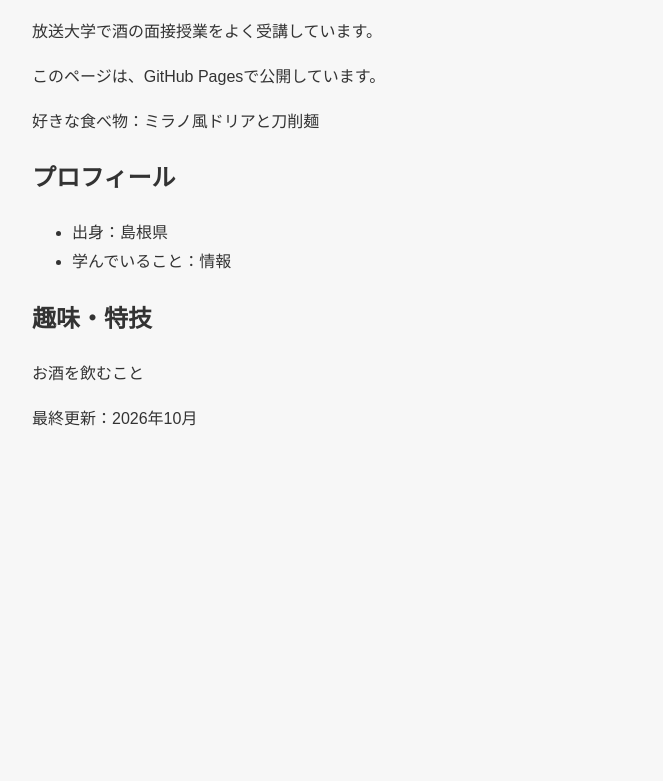
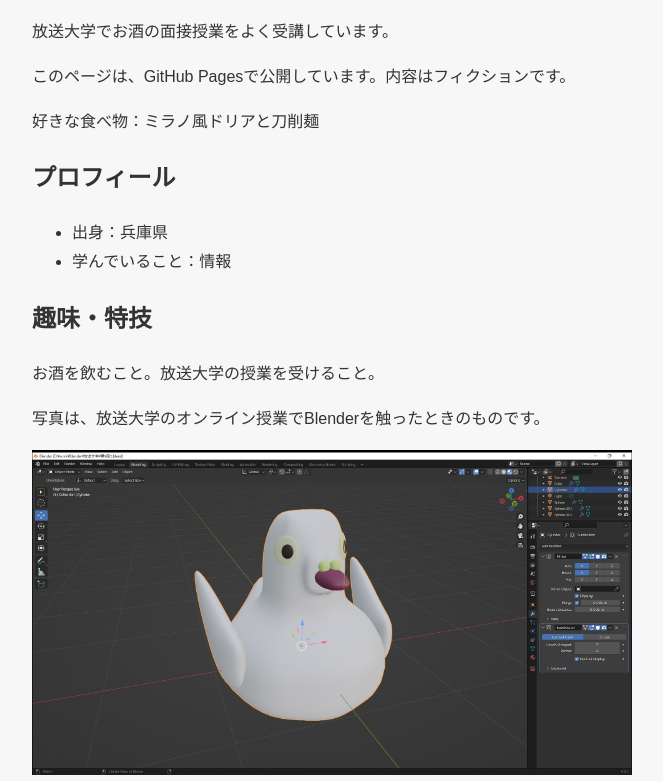
Before and after one commit to mizzimax/my-website, a plain HTML site: page index.html in a window 1280 px wide. Shown: the part 111-892 px from the top of the page, without its empty margins (258-921 px from the left). Before the commit the page ends 800 px from the top, so only its background shows below. Drawn offline with Linux system fonts and the light colour scheme.

Commit message:
提出用に内容を修正

```diff
--- a/index.html
+++ b/index.html
@@ -9,17 +9,19 @@
 </head>
 
 <body>
-    <h1>三谷（仮名）の自己紹介</h1>
-    <p>放送大学で酒の面接授業をよく受講しています。</p>
-    <p>このページは、GitHub Pagesで公開しています。</p>
+    <h1>匿名太郎の自己紹介</h1>
+    <p>放送大学でお酒の面接授業をよく受講しています。</p>
+    <p>このページは、GitHub Pagesで公開しています。内容はフィクションです。</p>
     <p>好きな食べ物：ミラノ風ドリアと刀削麺</p>
     <h2>プロフィール</h2>
     <ul>
-        <li>出身：島根県</li>
+        <li>出身：兵庫県</li>
         <li>学んでいること：情報</li>
     </ul>
     <h2>趣味・特技</h2>
-    <p>お酒を飲むこと</p>
+    <p>お酒を飲むこと。放送大学の授業を受けること。</p>
+    <p>写真は、放送大学のオンライン授業でBlenderを触ったときのものです。</p>
+    <img src="images/manapi_blender.jpg" width="600"/>
     <footer><p>最終更新：2026年10月</p></footer>
 </body>
 
```
Also changed, not shown: images/manapi_blender.jpg (added).
